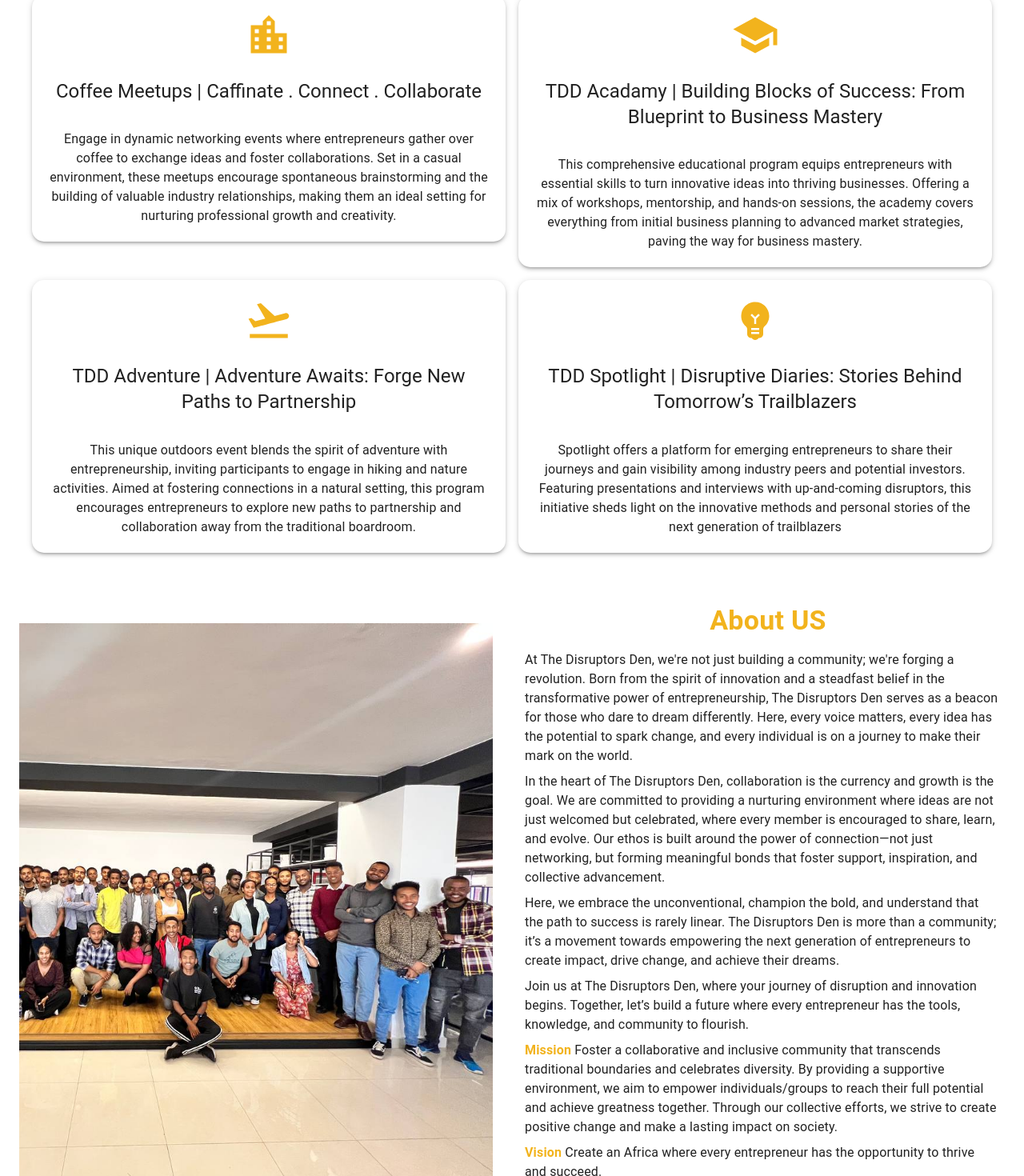
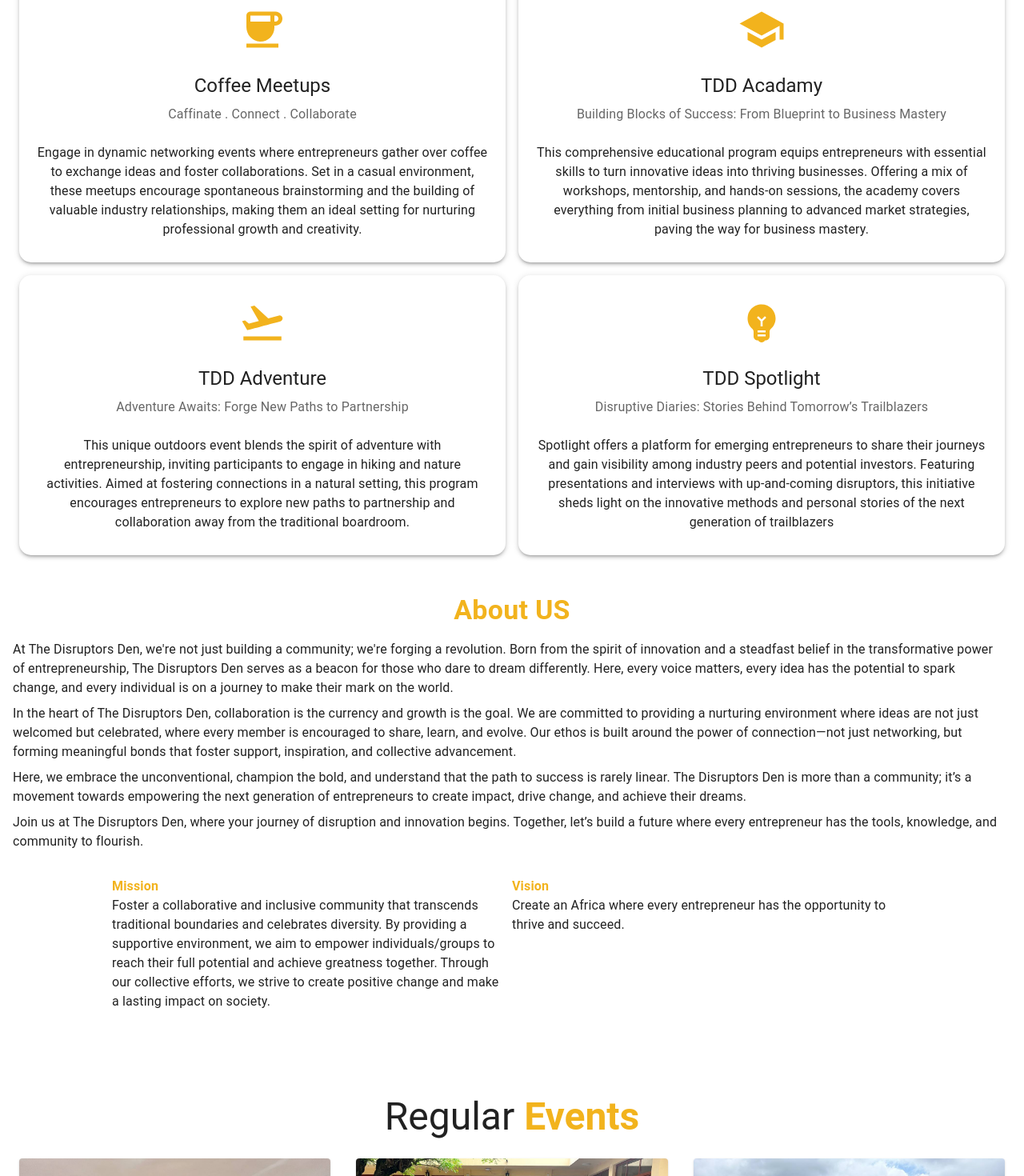
Before and after one commit to DawitSishu/TDD, a React (Vite) app: page / in a window 1280 px wide. Shown: the part 1000-2470 px from the top of the page at 80% size. Built offline with nearby package versions, Linux system fonts and the light colour scheme.

Commit message:
final touches

```diff
--- a/src/Components/Footer/index.jsx
+++ b/src/Components/Footer/index.jsx
@@ -2,15 +2,14 @@ import React, { useState, useEffect } from "react";
 import { Typography, useMediaQuery } from "@mui/material";
 import { Link } from "react-router-dom";
 import Grid from "@mui/material/Grid";
-import { Facebook, Instagram, YouTube } from "@mui/icons-material";
 import { Box, TextField, Button } from "@mui/material";
-import { styled } from "@mui/system";
 import footerBackgroundImage from "../../assets/Tddfotter2.jpg";
 import LinkedInIcon from "@mui/icons-material/LinkedIn";
 import EmailIcon from "@mui/icons-material/Email";
 import PhoneIcon from "@mui/icons-material/Phone";
 import LocationOnIcon from "@mui/icons-material/LocationOn";
 import TelegramIcon from "@mui/icons-material/Telegram";
+import { Instagram, YouTube, Facebook } from "@mui/icons-material";
 
 const TikTokIcon = ({ color = "white" }) => {
   return (
@@ -32,7 +31,6 @@ export default function Footer() {
     <Box
       sx={{
         backgroundImage: `url(${footerBackgroundImage})`,
-        // paddingTop: "50px",
         backgroundSize: "cover",
         backgroundPosition: "95% 45%",
       }}
@@ -41,6 +39,7 @@ export default function Footer() {
         sx={{
           backgroundColor: "#000000",
           opacity: "80%",
+          width: "100%",
           p: isMobile ? "15px" : null,
         }}
       >
@@ -48,12 +47,14 @@ export default function Footer() {
           component="footer"
           sx={{
             display: "flex",
-            justifyContent: "center",
+            justifyContent: "space-around",
+            width: "100%",
+            alignItems: "center",
+            flexDirection: isMobile ? "column" : "row",
             paddingTop: "50px",
           }}
         >
-          <Grid container spacing={2} justifyContent="center">
-
+          <Grid container spacing={2} justifyContent="space-around">
             <Grid item xs={12} sm={5} ml={isMobile ? null : 3}>
               <Box sx={{ display: "flex", flexDirection: "column" }}>
                 <Link
@@ -70,11 +71,6 @@ export default function Footer() {
                     sx={{
                       fontWeight: "bold",
                       color: "#eee2b1",
-                      // "&:hover": {
-                      //   transform: "scale(1.1)",
-                      //   borderBottom: "5px solid #0000ff",
-                      //   elevation: "0",
-                      // },
                     }}
                   >
                     CONTACT US
@@ -85,7 +81,6 @@ export default function Footer() {
                   color="text.secondary"
                   sx={{ fontSize: isMobile ? "18px" : null, color: "#ffffff" }}
                 >
-                  {/* {lang[3]}{" "} */}
                   <EmailIcon /> contact@thedisruptorsden.org
                 </Typography>
                 <Typography
@@ -106,6 +101,15 @@ export default function Footer() {
               </Box>
             </Grid>
             <Grid item xs={12} sm={5}>
+              <Box
+                sx={{
+                  display: "flex",
+                  justifyContent: "flex-end",
+                  alignItems: "flex-end",
+                  flexDirection: "column",
+                  mr: 5,
+                }}
+              >
                 <Typography
                   variant="h5"
                   gutterBottom
@@ -114,6 +118,7 @@ export default function Footer() {
                 >
                   FOLLOW US
                 </Typography>
+                <Box>
                   <Link
                     to="https://www.linkedin.com/company/disruptorsden/"
                     color="inherit"
@@ -152,11 +157,39 @@ export default function Footer() {
                       sx={{ height: "40px", width: "40px", color: "#ffffff" }}
                     />
                   </Link>
+                </Box>
+              </Box>
+            </Grid>
+          </Grid>
+        </Box>
+        <Box >
+          <Typography
+            variant={isMobile ? null : "h6"}
+            sx={{ fontSize: isMobile ? "18px" : null, color: "#ffffff" }}
+            color="text.secondary"
+            align="center"
+          >
+            Copyright ©
+            <Link
+              to="/"
+              style={{
+                textDecoration: "none",
+                fontWeight: "bold",
+                color: "#eee2b1",
+              }}
+            >
+              The Disruptors Den
+            </Link>{" "}
+            {new Date().getFullYear()}
+            {"."}
+          </Typography>
+        </Box>
         <Typography
           variant={isMobile ? null : "h6"}
           sx={{ fontSize: isMobile ? "18px" : null, color: "#ffffff" }}
           color="text.secondary"
           width="100%"
+          textAlign="center"
         >
           Developed By{" "}
           <Link
@@ -184,32 +217,6 @@ export default function Footer() {
           </Link>
           {"."}
         </Typography>
-            </Grid>
-          </Grid>
-        </Box>
-        <Box mt={5}>
-          <Typography
-            variant={isMobile ? null : "h6"}
-            sx={{ fontSize: isMobile ? "18px" : null, color: "#ffffff" }}
-            color="text.secondary"
-            align="center"
-          >
-            Copyright ©
-            <Link
-              to="/"
-              style={{
-                textDecoration: "none",
-                fontWeight: "bold",
-                color: "#eee2b1",
-              }}
-            >
-              The Disruptors Den
-            </Link>{" "}
-            {new Date().getFullYear()}
-            {"."}
-          </Typography>
-        </Box>
-        <br />
       </Box>
     </Box>
   );
--- a/src/Components/Home/About.jsx
+++ b/src/Components/Home/About.jsx
@@ -10,26 +10,12 @@ import {
   Icon,
   IconButton,
 } from "@mui/material";
-import image from "../../assets/tddAbout.jpg";
 
 const About = () => {
   return (
     <>
       <div>
-        <Grid container spacing={0}>
-          <Grid item xs={12} sm={6} p={3}>
-            <Box
-              sx={{
-                backgroundImage: `url(${image})`,
-                // paddingTop: "50px",
-                backgroundSize: "cover",
-                backgroundPosition: "95% 35%",
-                height: "100%",
-                width: "100%",
-              }}
-            ></Box>
-          </Grid>
-          <Grid item xs={12} sm={6}>
+        <Grid>
           <Grid
             item
             justifyContent="center"
@@ -47,57 +33,60 @@ const About = () => {
           </Grid>
           <Grid container spacing={2} p={4}>
             <Typography variant="body1">
-                At The Disruptors Den, we're not just building a community;
-                we're forging a revolution. Born from the spirit of innovation
-                and a steadfast belief in the transformative power of
-                entrepreneurship, The Disruptors Den serves as a beacon for
-                those who dare to dream differently. Here, every voice matters,
-                every idea has the potential to spark change, and every
-                individual is on a journey to make their mark on the world.
+              At The Disruptors Den, we're not just building a community; we're
+              forging a revolution. Born from the spirit of innovation and a
+              steadfast belief in the transformative power of entrepreneurship,
+              The Disruptors Den serves as a beacon for those who dare to dream
+              differently. Here, every voice matters, every idea has the
+              potential to spark change, and every individual is on a journey to
+              make their mark on the world.
             </Typography>
-
             <Typography variant="body1" mt={1}>
-                In the heart of The Disruptors Den, collaboration is the
-                currency and growth is the goal. We are committed to providing a
-                nurturing environment where ideas are not just welcomed but
-                celebrated, where every member is encouraged to share, learn,
-                and evolve. Our ethos is built around the power of
-                connection—not just networking, but forming meaningful bonds
-                that foster support, inspiration, and collective advancement.
+              In the heart of The Disruptors Den, collaboration is the currency
+              and growth is the goal. We are committed to providing a nurturing
+              environment where ideas are not just welcomed but celebrated,
+              where every member is encouraged to share, learn, and evolve. Our
+              ethos is built around the power of connection—not just networking,
+              but forming meaningful bonds that foster support, inspiration, and
+              collective advancement.
             </Typography>
-
             <Typography variant="body1" mt={1}>
               Here, we embrace the unconventional, champion the bold, and
               understand that the path to success is rarely linear. The
               Disruptors Den is more than a community; it’s a movement towards
-                empowering the next generation of entrepreneurs to create
-                impact, drive change, and achieve their dreams.
+              empowering the next generation of entrepreneurs to create impact,
+              drive change, and achieve their dreams.
             </Typography>
-
             <Typography variant="body1" mt={1}>
               Join us at The Disruptors Den, where your journey of disruption
-                and innovation begins. Together, let’s build a future where
-                every entrepreneur has the tools, knowledge, and community to
-                flourish.
+              and innovation begins. Together, let’s build a future where every
+              entrepreneur has the tools, knowledge, and community to flourish.
             </Typography>
+            <Grid container spacing={2} p={3} justifyContent="center">
+              <Grid item xs={12} sm={5}>
                 <Typography variant="body1" mt={1}>
                   <span style={{ fontWeight: "bold", color: "#F2B31D" }}>
                     Mission{" "}
                   </span>{" "}
+                  <br/>
                   Foster a collaborative and inclusive community that transcends
-                traditional boundaries and celebrates diversity. By providing a
-                supportive environment, we aim to empower individuals/groups to
-                reach their full potential and achieve greatness together.
+                  traditional boundaries and celebrates diversity. By providing
+                  a supportive environment, we aim to empower individuals/groups
+                  to reach their full potential and achieve greatness together.
                   Through our collective efforts, we strive to create positive
                   change and make a lasting impact on society.
                 </Typography>
+              </Grid>
+              <Grid item xs={12} sm={5}>
                 <Typography variant="body1" mt={1}>
                   <span style={{ fontWeight: "bold", color: "#F2B31D" }}>
                     Vision{" "}
                   </span>{" "}
-                Create an Africa where every entrepreneur has the opportunity to
-                thrive and succeed.
+                  <br/>
+                  Create an Africa where every entrepreneur has the opportunity
+                  to thrive and succeed.
                 </Typography>
+              </Grid>
             </Grid>
           </Grid>
         </Grid>
--- a/src/Components/Home/Contact.jsx
+++ b/src/Components/Home/Contact.jsx
@@ -16,7 +16,7 @@ const Contact = () => {
       </Grid>
       <Grid item xs={12} sm={6} sx={{ paddingLeft: 2 }}>
         <ListItem>
-          <Typography>
+          <Typography variant="h5">
             Leave your email and we will get back to you within 24 hours
           </Typography>
         </ListItem>
@@ -24,19 +24,19 @@ const Contact = () => {
           <ListItemIcon>
             <EmailIcon />
           </ListItemIcon>
-          <Typography>contact@thedisruptorsden.org</Typography>
+          <Typography variant="h5">contact@thedisruptorsden.org</Typography>
         </ListItem>
         <ListItem>
           <ListItemIcon>
             <LocalPhoneIcon />
           </ListItemIcon>
-          <Typography>+251-9-133-985-61</Typography>
+          <Typography variant="h5">+251-9-133-985-61</Typography>
         </ListItem>
         <ListItem>
           <ListItemIcon>
             <LocationOnIcon />
           </ListItemIcon>
-          <Typography>ALX Ethiopia 22 Hub</Typography>
+          <Typography variant="h5">ALX Ethiopia 22 Hub</Typography>
         </ListItem>
       </Grid>
       <Grid
--- a/src/Components/Home/Events.jsx
+++ b/src/Components/Home/Events.jsx
@@ -12,13 +12,13 @@ import {
   useMediaQuery,
   useTheme,
 } from "@mui/material";
-import logo from "../../assets/tddAddis.jpg";
 import Adm from "../../assets/tddAdama.jpg";
 import Adv from "../../assets/tddAdv.jpg";
+import add from "../../assets/tddAbout.jpg";
 
 const eventData = [
   {
-    img: logo,
+    img: add,
     title: "Coffee Meetup Addis-Ababa ☕",
     desc: "Dive into the world of business. This weekly event is the perfect spot to learn new insights and connect with fellow entrepreneurs in an amazing environment.",
     items: ["Saturday at 2:00 pm", "At the ALX Ethiopia 22 Hub"],
@@ -63,7 +63,7 @@ const Events = () => {
 
 const Item = (props) => {
   return (
-    <Card sx={{ height: "100%", display: "flex", flexDirection: "column" }}>
+    <Card sx={{ height: "100%", display: "flex", flexDirection: "column"}}>
       <CardMedia
         component="img"
         height="230"
--- a/src/Components/Home/detailsData.js
+++ b/src/Components/Home/detailsData.js
@@ -6,11 +6,12 @@ import {
   PeopleAlt as VirtualNetworkingIcon,
   EmojiObjects as PersonalGrowthIcon,
 } from "@mui/icons-material";
+import CoffeeIcon from '@mui/icons-material/Coffee';
 
 const iconMap = {
   Masterclass: MasterclassIcon,
   "Group Trips": GroupTripsIcon,
-  "City Hangouts and Mixers": CityHangoutsIcon,
+  "City Hangouts and Mixers": CoffeeIcon,
   "Personal Growth": PersonalGrowthIcon,
 };
 
@@ -55,27 +56,31 @@ const iconMap = {
 
 export const data = [
   {
-    title: "Coffee Meetups | Caffinate . Connect . Collaborate",
+    title: "Coffee Meetups",
+    sub:" Caffinate . Connect . Collaborate",
     detail:
       "Engage in dynamic networking events where entrepreneurs gather over coffee to exchange ideas and foster collaborations. Set in a casual environment, these meetups encourage spontaneous brainstorming and the building of valuable industry relationships, making them an ideal setting for nurturing professional growth and creativity. ",
     icon: iconMap["City Hangouts and Mixers"],
   },
   {
     title:
-      "TDD Acadamy | Building Blocks of Success: From Blueprint to Business Mastery",
+      "TDD Acadamy",
+      sub:" Building Blocks of Success: From Blueprint to Business Mastery",
     detail:
       "This comprehensive educational program equips entrepreneurs with essential skills to turn innovative ideas into thriving businesses. Offering a mix of workshops, mentorship, and hands-on sessions, the academy covers everything from initial business planning to advanced market strategies, paving the way for business mastery.",
     icon: iconMap["Masterclass"],
   },
   {
-    title: "TDD Adventure | Adventure Awaits: Forge New Paths to Partnership",
+    title: "TDD Adventure",
+    sub:"Adventure Awaits: Forge New Paths to Partnership",
     detail:
       "This unique outdoors event blends the spirit of adventure with entrepreneurship, inviting participants to engage in hiking and nature activities. Aimed at fostering connections in a natural setting, this program encourages entrepreneurs to explore new paths to partnership and collaboration away from the traditional boardroom.",
     icon: iconMap["Group Trips"],
   },
   {
     title:
-      "TDD Spotlight | Disruptive Diaries:  Stories Behind Tomorrow’s Trailblazers",
+      "TDD Spotlight",
+      sub:"Disruptive Diaries:  Stories Behind Tomorrow’s Trailblazers",
     detail:
       "Spotlight offers a platform for emerging entrepreneurs to share their journeys and gain visibility among industry peers and potential investors. Featuring presentations and interviews with up-and-coming disruptors, this initiative sheds light on the innovative methods and personal stories of the next generation of trailblazers",
     icon: iconMap["Personal Growth"],
--- a/src/Components/Home/index.jsx
+++ b/src/Components/Home/index.jsx
@@ -55,13 +55,16 @@ const Index = () => {
               }}
             />
           </Grid>
-          <Grid container justifyContent="center" spacing={2} p={5}>
+
+          <Grid container justifyContent="center" spacing={2} p={3}>
             {data.map((item, idx) => (
               <Grid key={idx} item xs={12} sm={6} style={{ width: "100%" }}>
+                <Grid container justifyContent="center">
                   <Paper
                     elevation={3}
                     sx={{
-                    minHeight: "300px",
+                      minHeight: "350px",
+                      maxWidth: "800px",
                       display: "flex",
                       flexDirection: "column",
                       alignItems: "center",
@@ -76,9 +79,13 @@ const Index = () => {
                     <Typography variant="h5" gutterBottom>
                       {item.title}
                     </Typography>
+                    <Typography variant="body1"  color="text.secondary">
+                    {item.sub}
+                    </Typography>
                     <br />
                     <Typography variant="body1">{item.detail}</Typography>
                   </Paper>
+                </Grid>
               </Grid>
             ))}
           </Grid>
```
Lines whose indentation alone changed are shown as unchanged.
